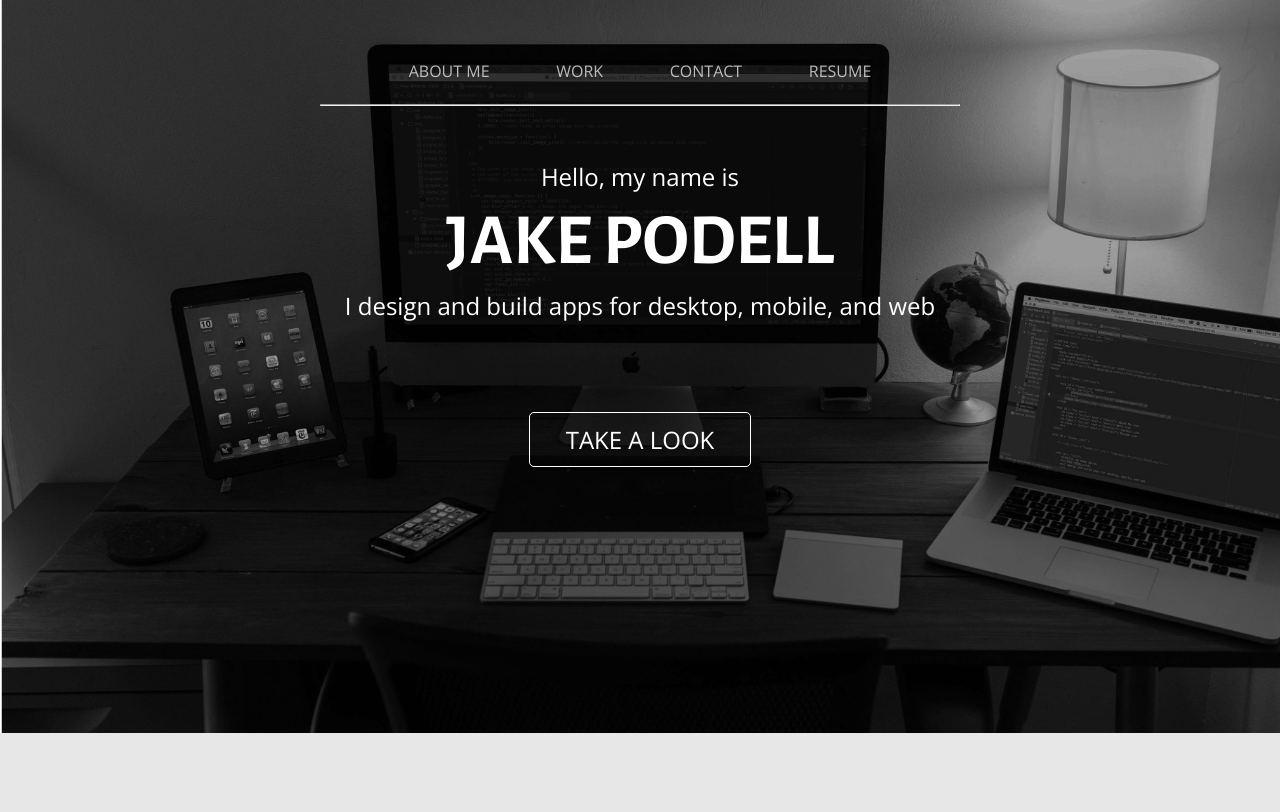
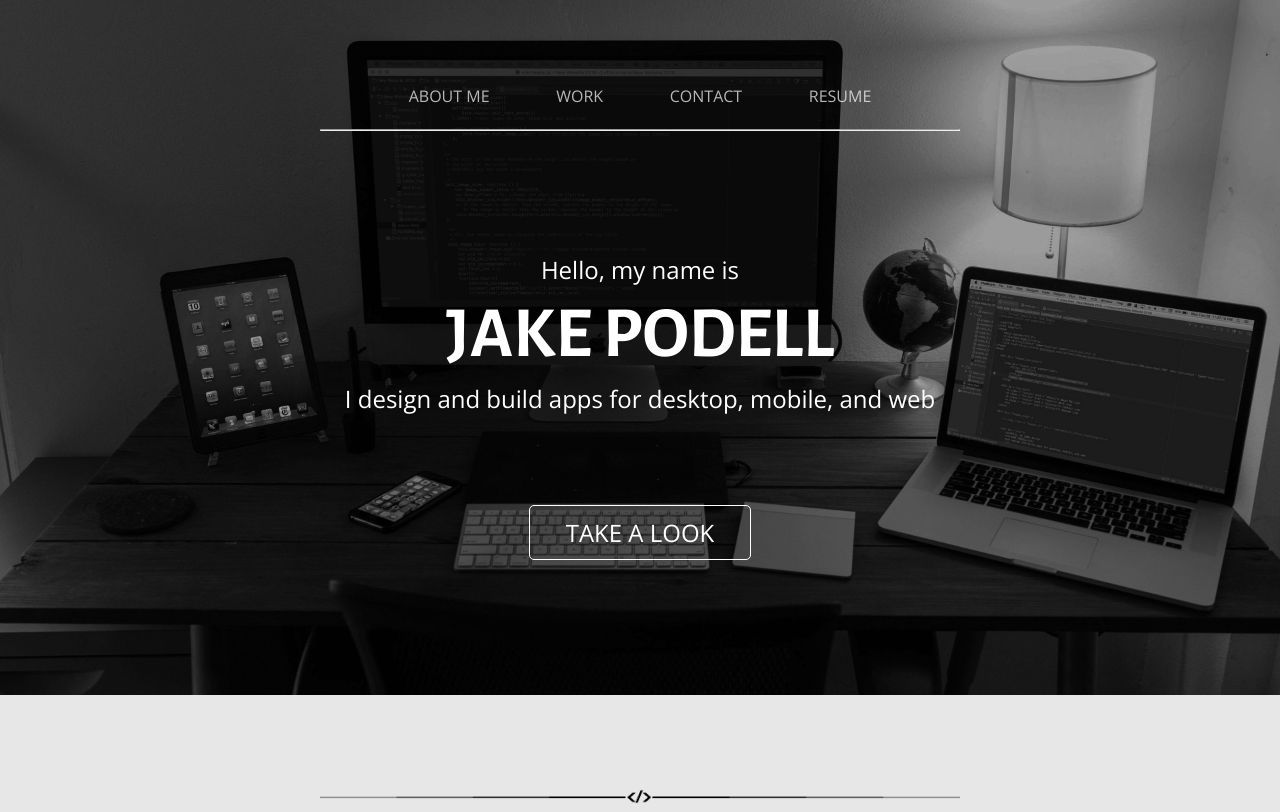
Before and after one commit to Jakepodell/Website2016, a plain HTML site: page index.html in a window 1280 px wide. Shown: the top 812 px of the page. Drawn offline with nearby package versions, Linux system fonts and the light colour scheme; a web font is replaced by a local one.

Commit message:
header background image no longer set up to work with blur

```diff
--- a/css/styles.css
+++ b/css/styles.css
@@ -7,35 +7,30 @@ body{
 
 /* ---------  HEADER ---------- */
 
-#header_img{
-    position: absolute;
-    width: 100%;
-    height: 100%;
-    transform: translate(-2%,0%);
-    margin: -6px;
-    filter:url(#blur);
-    opacity: 0;
+#header .background{
+    max-width: 100%;
+    max-height: 100%;
 }
 
 /*Gaussian blur effect for header image*/
-.blur {
-    -webkit-filter: blur(5px);
-    -moz-filter: blur(5px);
-    filter: blur(5px);
+/*.blur {*/
+    /*-webkit-filter: blur(5px);*/
+    /*-moz-filter: blur(5px);*/
+    /*filter: blur(5px);*/
+/*}*/
+
+#header{
+    margin-bottom: -10px;
 }
 
 #header_container{
-    transform: translate3D(0,0,0);
-    position: relative;
-    height: 120vh;
-    overflow: hidden;
+    position: absolute;
+    top: 0;
+    width:50%;
+    left: 25%;
 }
 
 #header_text{
-    position: absolute;
-    width: 50%;
-    left: 25%;
-    height: 150px;
     color: white;
     font-size: 24px;
     font-family: Helvetica, sans-serif;
@@ -44,12 +39,12 @@ body{
 }
 
 .header_text_low{
-    transform: translateY(275px);
+    transform: translateY(200px);
     opacity: 0;
 }
 
 .header_text_raised{
-    transform: translateY(250px);
+    transform: translateY(175px);
     opacity: 1;
 }
 
@@ -101,11 +96,7 @@ body{
 }
 
 .nav_bar{
-    position: absolute;
-    width: 50%;
-    left: 25%;
     transform: translateY(75px);
-    height: 150px;
     color: white;
     font-size: 24px;
     font-family: Helvetica, sans-serif;
--- a/index.html
+++ b/index.html
@@ -11,18 +11,15 @@ Showcases skills and experience -->
 </head>
 <body>
 
-    <div id = "header_container">
+    <div id = "header">
+
+        <img class = "background" src="res/img/workspace_background_large_dark.jpg"/>
 
         <div id = "mobile_nav_button">
 
         </div>
 
-        <svg id = "header_svg" width="110%">
-            <filter id="blur">
-                <feGaussianBlur id = "blurE" stdDeviation="0" />
-            </filter>
-            <image id="header_img"  xlink:href="res/img/workspace_background_large_dark.jpg" />
-        </svg>
+        <div id = "header_container">
 
             <div class = "nav_bar">
                 <a class = "button" href = "#about"> About Me </a>
@@ -45,7 +42,12 @@ Showcases skills and experience -->
                 <a class ="button" id = "header_button" href="#about">
                     TAKE A LOOK
                 </a>
-            </div></div>
+                </div>
+
+            </div>
+
+        </div>
+
 
     </div>
 
--- a/js/site.header.js
+++ b/js/site.header.js
@@ -21,15 +21,15 @@ Site.header = {
      * initialize the header of the site, including image and text
      */
     init: function () {
-        this.init_image_size();
+        //this.init_image_size();
         //this.init_image_blur();
         //setTimeout(function(){
             Site.header.init_text_entry();
         //},1000); //text fades in after image blur has occurred
 
-        window.onresize = function() {
-            Site.header.init_image_size(); //re-initialize the image size on window size changes
-        };
+        //window.onresize = function() {
+        //    Site.header.init_image_size(); //re-initialize the image size on window size changes
+        //};
     },
 
     /**
```
Lines whose indentation alone changed are shown as unchanged.
